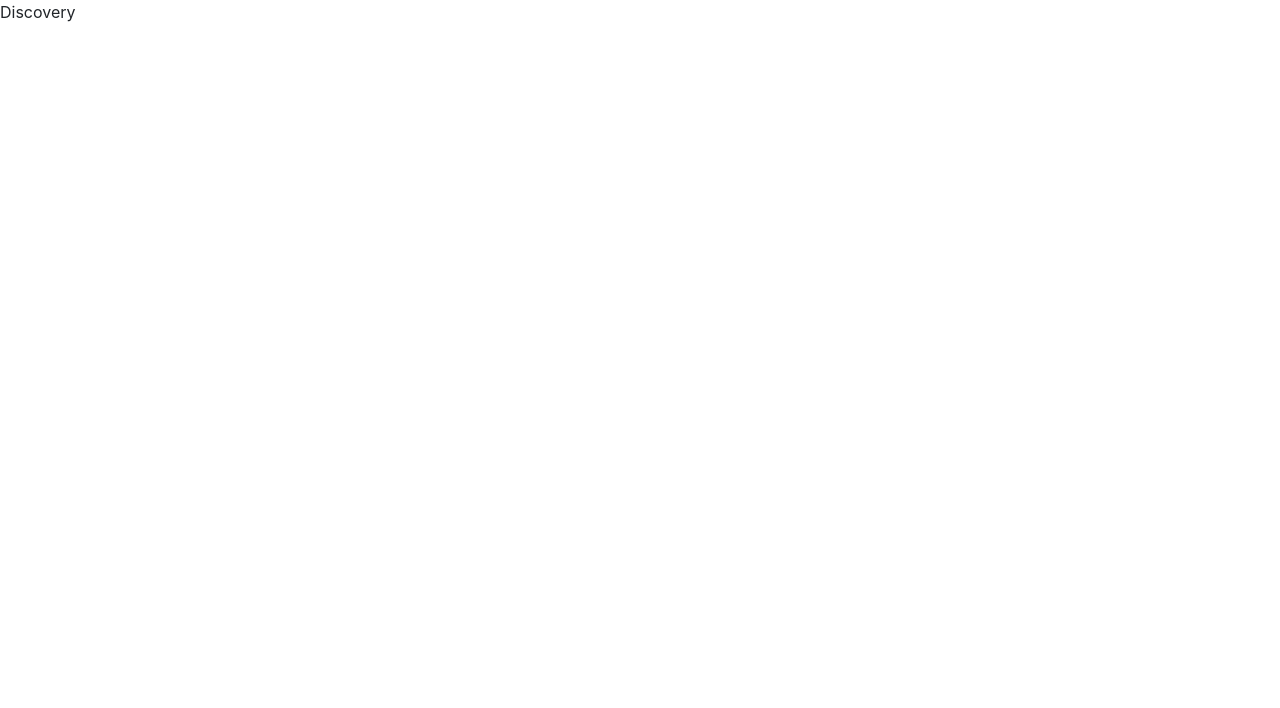
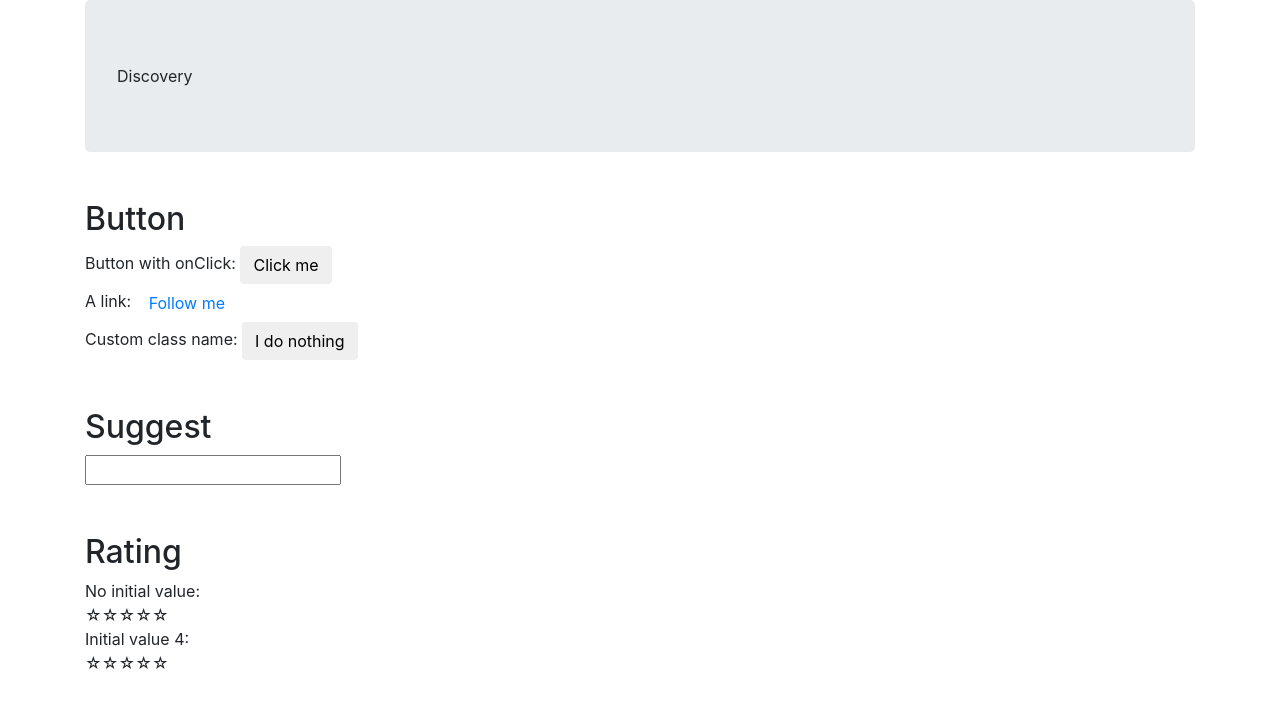
Before and after one commit to gyp2018/beerpad, a React app: page / in a window 1280 px wide. Shown: the top 708 px of the page. Built offline with nearby package versions, Linux system fonts and the light colour scheme.

Commit message:
fixed discovery.js

```diff
--- a/src/discovery.js
+++ b/src/discovery.js
@@ -1,12 +1,42 @@
 import React from 'react';
 import ReactDOM from 'react-dom';
 
+import Button from './components/Button';
+import Suggest from './components/Suggest';
+import Rating from './components/Rating';
+
 ReactDOM.render(
-  <div>
-    <div className="app-header">
+  <div className="container">
+    <div className="jumbotron">
       Discovery
     </div>
-
+    <div className="my-5">
+      <h2>Button</h2>
+      <div>
+        Button with onClick: <Button onClick={() => alert('ouch')}>Click me</Button>
+      </div>
+      <div>
+        A link: <Button href="http://reactjs.com">Follow me</Button>
+      </div>
+      <div>
+        Custom class name: <Button className="primary">I do nothing</Button>
+      </div>
+    </div>
+    <div className="my-5">
+      <h2>Suggest</h2>
+      <div>
+        <Suggest options={['eenie', 'meenie', 'miney', 'mo']} />
+      </div>
+    </div>
+    <div className="my-5">
+      <h2>Rating</h2>
+      <div>
+        No initial value: <Rating />
+      </div>
+      <div>
+        Initial value 4: <Rating defaultValue="4" />
+      </div>
+    </div>
   </div>,
   document.getElementById('root')
 );
```
